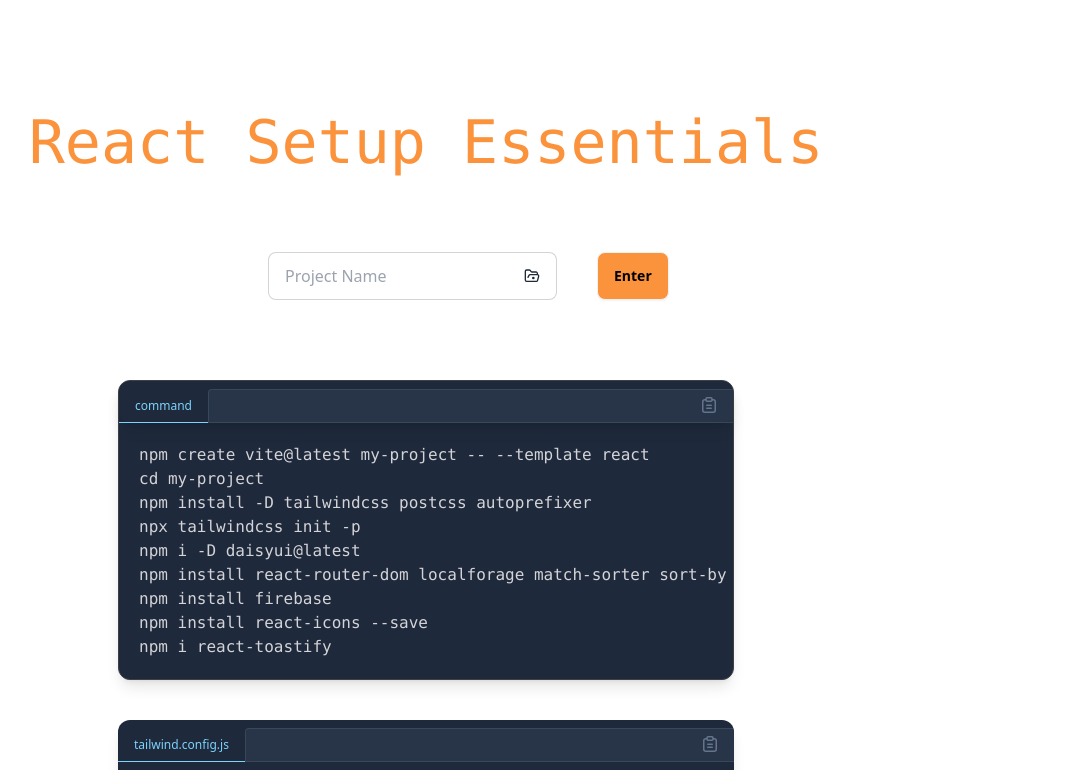
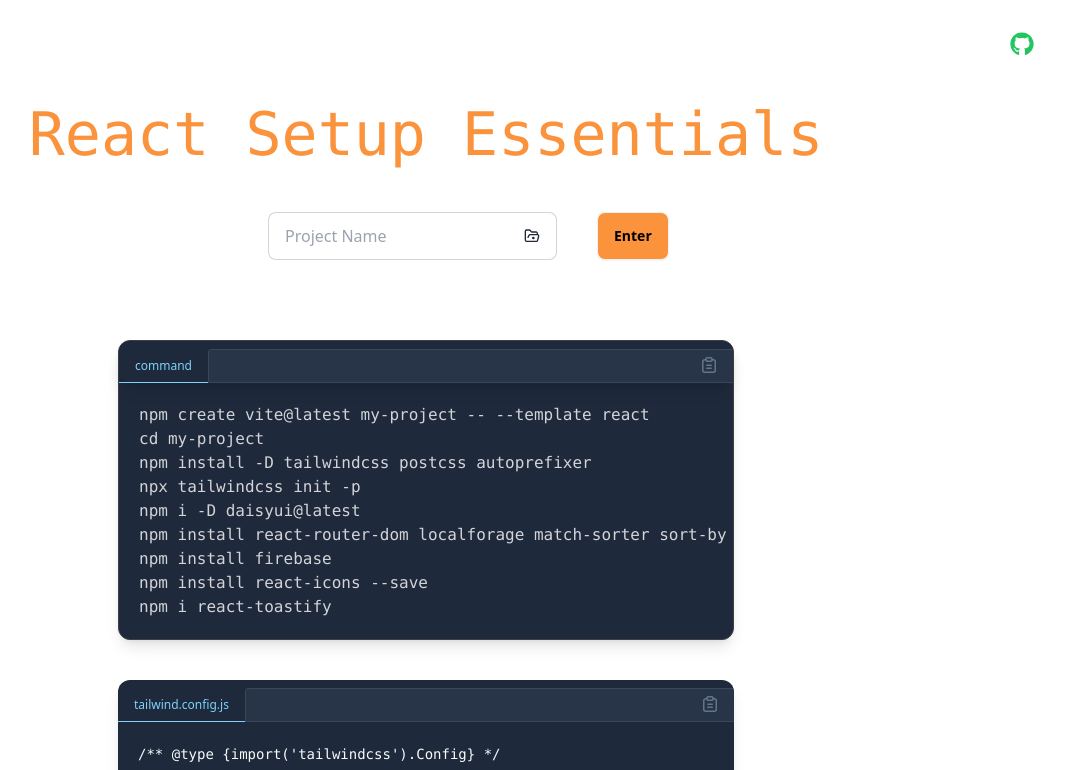
Before and after one commit to Anawrulkabir/react-setup, a React (Vite) app: page / in a window 1280 px wide. Shown: the top 770 px of the page, without its empty margins (214-1279 px from the left). Built offline with nearby package versions, Linux system fonts and the light colour scheme.

Commit message:
added github repo link

```diff
--- a/src/App.jsx
+++ b/src/App.jsx
@@ -1,6 +1,7 @@
 import { useState } from 'react'
 import './App.css'
 import { LuFolderOpenDot } from 'react-icons/lu'
+import { FaGithub } from 'react-icons/fa'
 
 function App() {
   function copyToClipboard(id, btnId) {
@@ -27,7 +28,16 @@ function App() {
 
   return (
     <>
-      <p className="text-6xl  font-mono text-orange-400 m-20 text-center">
+      <div className=" flex justify-end text-2xl text-green-500">
+        <a
+          href="https://github.com/Anawrulkabir/react-setup"
+          target="_blanck"
+          className="hover:scale-110"
+        >
+          <FaGithub />
+        </a>
+      </div>
+      <p className="text-6xl  font-mono text-orange-400 mx-20 my-12 text-center">
         React Setup Essentials
       </p>
 
```
